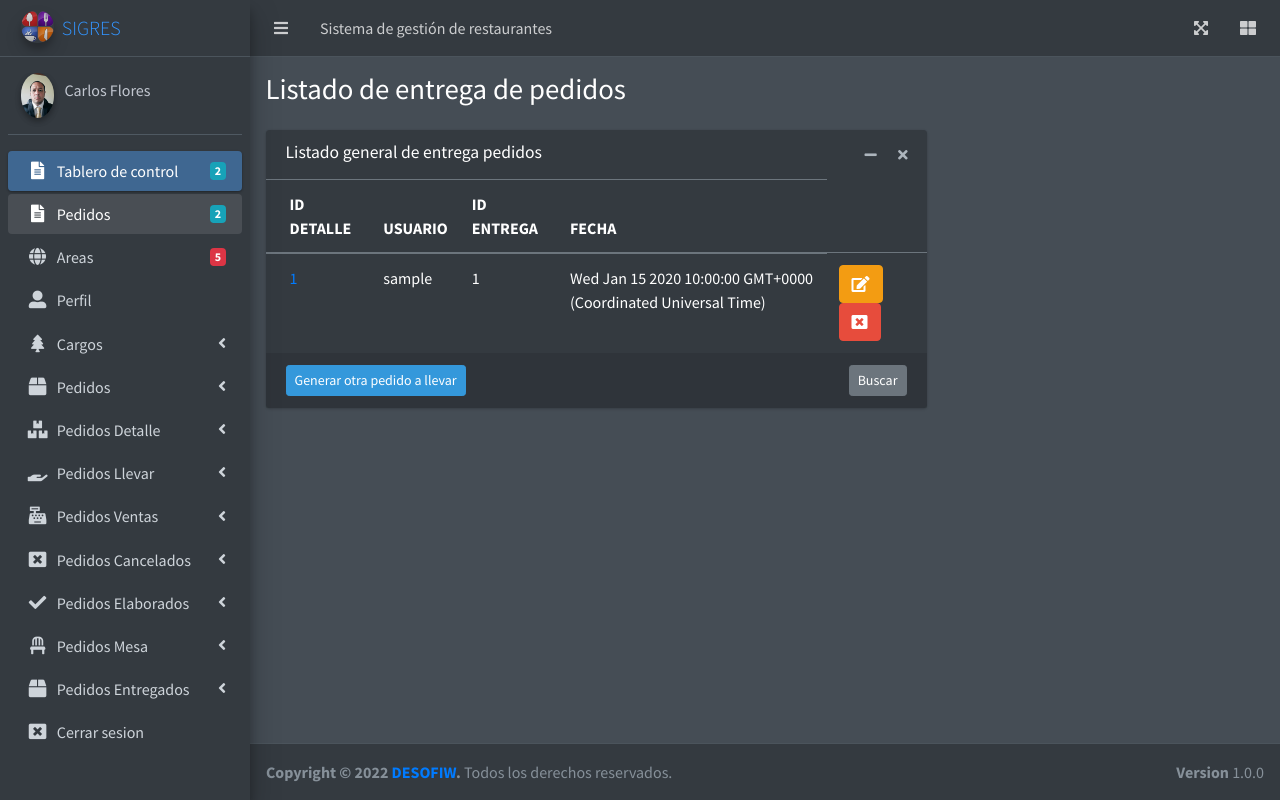
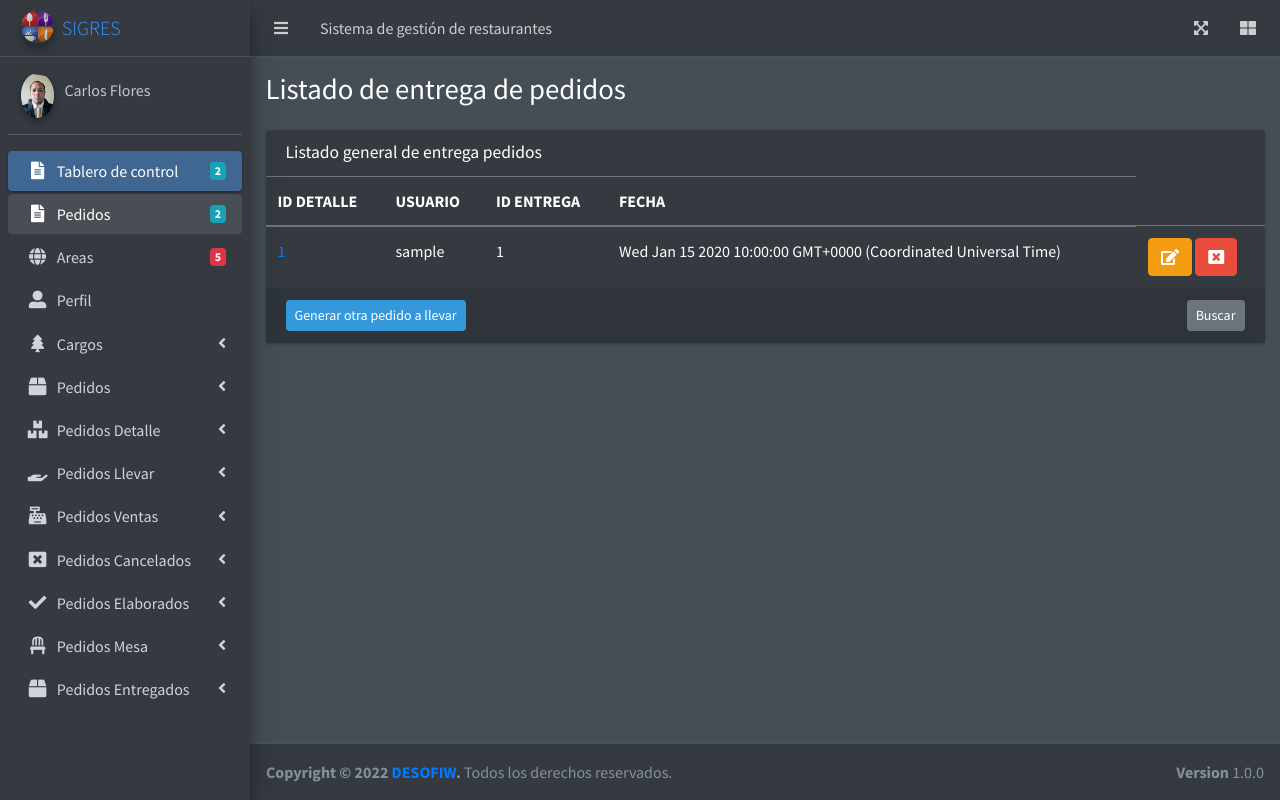
Before and after one commit to jtaboracastejon/PW3P-Modulo-Pedidos, a Node server app: page /app/entregaPedidos/listar in a window 1280 px wide. Run offline with Node 20, Linux system fonts and the light colour scheme; tables that the repository leaves empty or names only in its code hold one stand-in row (values such as "Sample post"); some libraries are stand-ins or nearby versions.

Commit message:
Presentacion hasta aqui

```diff
--- a/src/controladores/controladorEntregaPedidos.js
+++ b/src/controladores/controladorEntregaPedidos.js
@@ -7,6 +7,9 @@ const { QueryTypes, Op } = require('sequelize');
 
 exports.Listar = async (req, res) => {
     const entrega_pedidos = await entregaPedidos.findAll({
+        order: [
+            ['idDetalle', 'ASC']
+        ],
         include: [{
             model: modelousuario,
             attributes: ['LoginUsuario']
--- a/src/controladores/controladorPedidosCancelados.js
+++ b/src/controladores/controladorPedidosCancelados.js
@@ -6,6 +6,9 @@ const modelopedidosdetalle = require("../modelos/modeloDetallePedidos");
 
 exports.Listar = async (req, res) => {
     const pedidos_cancelados = await Pedidos_Cancelados.findAll({
+        order: [
+            ['id', 'ASC']
+        ],
         include:[{
             model: modelousuario,
             attributes: ['LoginUsuario']
--- a/src/controladores/controladorPedidosLlevar.js
+++ b/src/controladores/controladorPedidosLlevar.js
@@ -8,6 +8,9 @@ const modeloPedido = require('../modelos/modeloPedidos');
 
 exports.Listar = async (req, res) => {
     const pedidos_llevar = await pedidosLlevar.findAll({
+        order: [
+            ['idRegistro', 'ASC']
+        ],
         include:[{
             model: modelocliente,
             attributes: ['nombre']
--- a/src/controladores/controladorpedidoselab.js
+++ b/src/controladores/controladorpedidoselab.js
@@ -10,6 +10,9 @@ const usuarios = require('../modelos/modelousuarios');
 
 exports.Listar = async(req, res) => {
         const lista = await modeloPedidosElaborados.findAll({
+            order: [
+                ['iddetallepedido', 'ASC']
+            ],
             include: {
                 model: usuarios,
                 attributes: ['LoginUsuario']
--- a/src/views/entregaPedidos/entregaPedidosIndex.handlebars
+++ b/src/views/entregaPedidos/entregaPedidosIndex.handlebars
@@ -2,23 +2,15 @@
   <div class="container-fluid">
     <div class="row">
       <!-- Left col -->
-      <div class="col-md-8">
+      <div class="col-md-12">
         <!-- TABLE: LATEST ORDERS -->
         <div style="color: ;#00a65a" class="card">
           <div class="card-header border-transparent">
             <h2 class="card-title">Listado general de entrega pedidos</h2>
 
-            <div class="card-tools">
-              <button type="button" class="btn btn-tool" data-card-widget="collapse">
-                <i class="fas fa-minus"></i>
-              </button>
-              <button type="button" class="btn btn-tool" data-card-widget="remove">
-                <i class="fas fa-times"></i>
-              </button>
-            </div>
           </div>
           <!-- /.card-header -->
-          <div class="card-body p-0">
+          <div class="">
             <div class="table-responsive">
               <table class="table m-0">
                 <thead>
@@ -76,9 +68,6 @@
       </div>
       <!-- Fin columna izquierda -->
       <!-- Comienzo columna derecha -->
-      <div class="col-md-4">
-        <!-- /.card -->
-      </div>
       <!-- Fin columna derecha -->
     </div>
     <!-- Fin primera fila -->
--- a/src/views/partials/menulateral.handlebars
+++ b/src/views/partials/menulateral.handlebars
@@ -300,32 +300,24 @@
             </a>
             <ul class="nav nav-treeview" style="display: none;">
               <li class="nav-item">
-                <a href="/entregapedido" class="nav-link">
+                <a href="/app/entregaPedidos/listar" class="nav-link">
                   <i class="far fa-circle nav-icon"></i>
                   <p>Listar</p>
                 </a>
               </li>
               <li class="nav-item">
-                <a href="/entregapedido/buscar" class="nav-link">
+                <a href="/app/entregaPedidos/buscar" class="nav-link">
                   <i class="far fa-circle nav-icon"></i>
                   <p>Buscar</p>
                 </a>
               </li>
               <li class="nav-item">
-                <a href="/entregapedido/nuevo" class="nav-link">
+                <a href="/app/entregaPedidos/nuevo" class="nav-link">
                   <i class="far fa-circle nav-icon"></i>
                   <p>Nuevo</p>
                 </a>
               </li>
             </ul>
-          </li>
-          <li class="nav-item">
-            <a href="inicio/logout" class="nav-link" onclick="">
-              <i class="nav-icon fas fa-window-close"></i>
-              <p>
-                Cerrar sesion
-              </p>
-            </a>
           </li>
         </ul>
       </nav>
```
